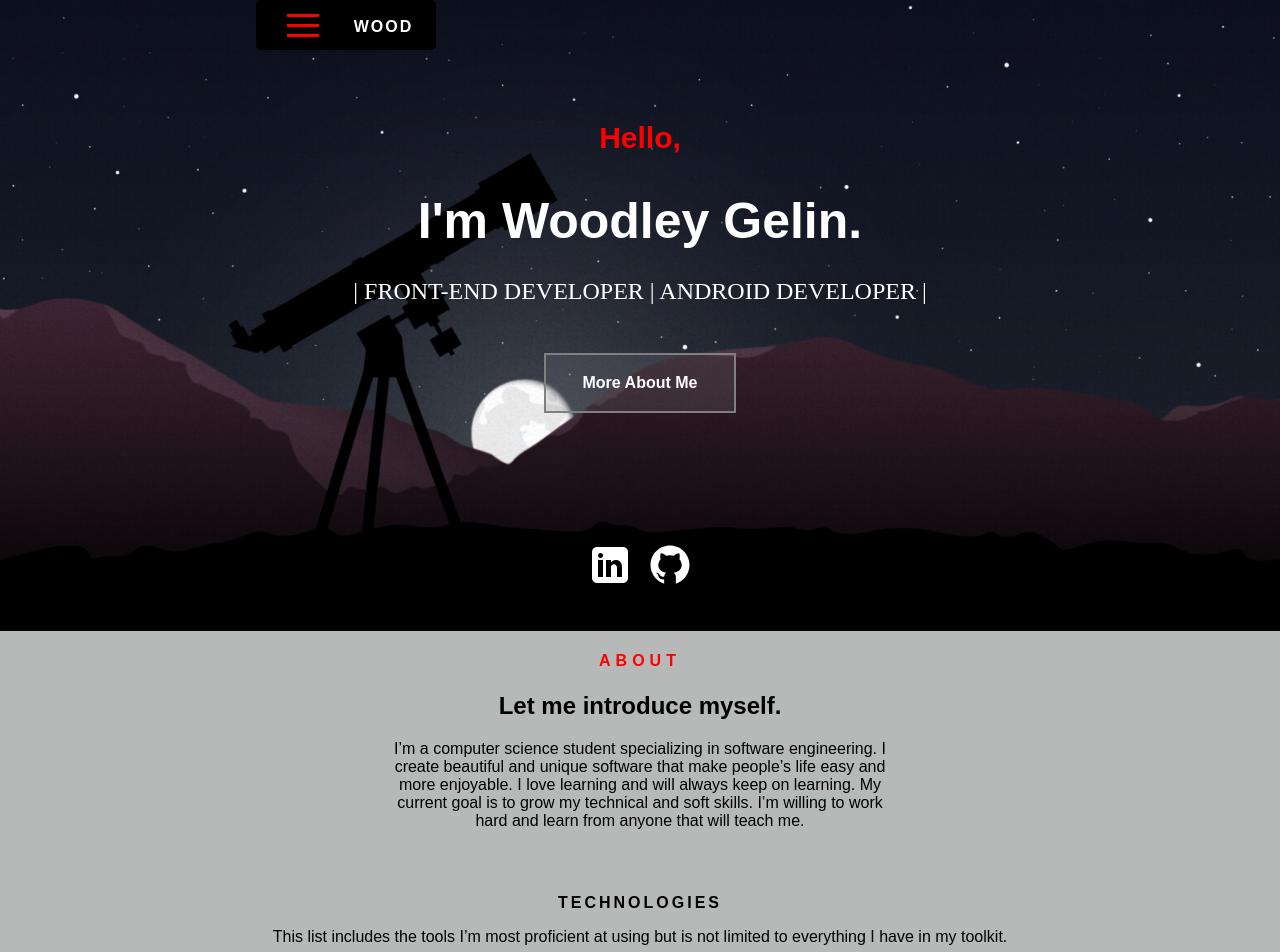
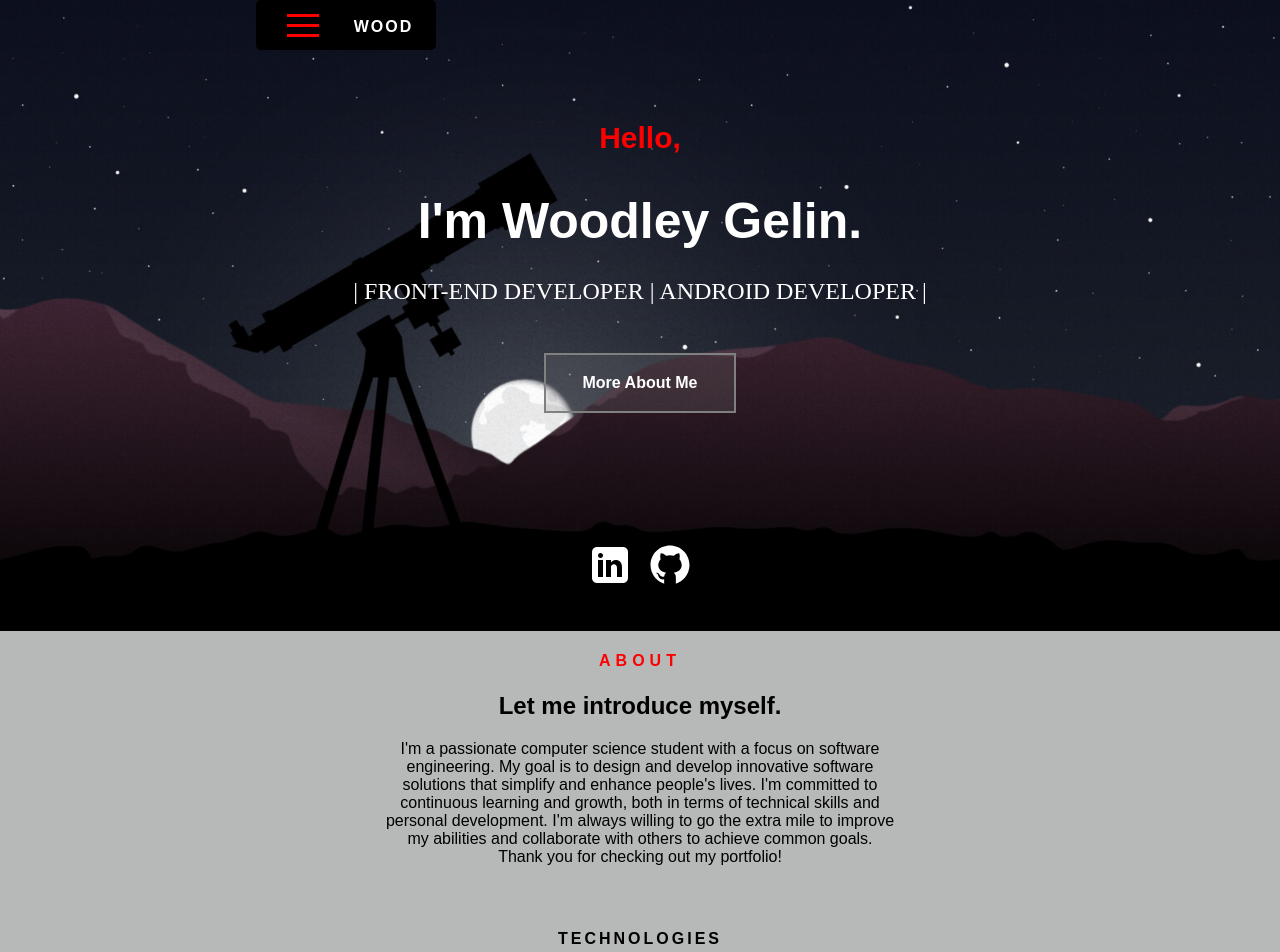
Before and after one commit to kinglaine/portfolio, a React (Create React App) app: page / in a window 1280 px wide. Shown: the top 952 px of the page. Built offline with nearby package versions, Linux system fonts and the light colour scheme.

Commit message:
change paragraph

```diff
--- a/src/Section 2 Component/AboutMe.js
+++ b/src/Section 2 Component/AboutMe.js
@@ -10,7 +10,10 @@ function AboutMe(){
             <div className="introduction">
                 <h4><b>ABOUT</b></h4>
                 <h1>Let me introduce myself.</h1>
-                <p>I’m a computer science student specializing in software engineering. I create beautiful and unique software that make people’s life easy and more enjoyable. I love learning and will always keep on learning. My current goal is to grow my technical and soft skills. I’m willing to work hard and learn from anyone that will teach me.</p>
+                <p>I'm a passionate computer science student with a focus on software engineering.
+                    My goal is to design and develop innovative software solutions that simplify and enhance people's lives. I'm committed to continuous learning and growth,
+                    both in terms of technical skills and personal development. I'm always willing to go the extra mile to improve my abilities and collaborate with others to achieve common goals.
+                    Thank you for checking out my portfolio!</p>
             </div>
             <div id="containerSkills">
                 <Technologies></Technologies>
```
